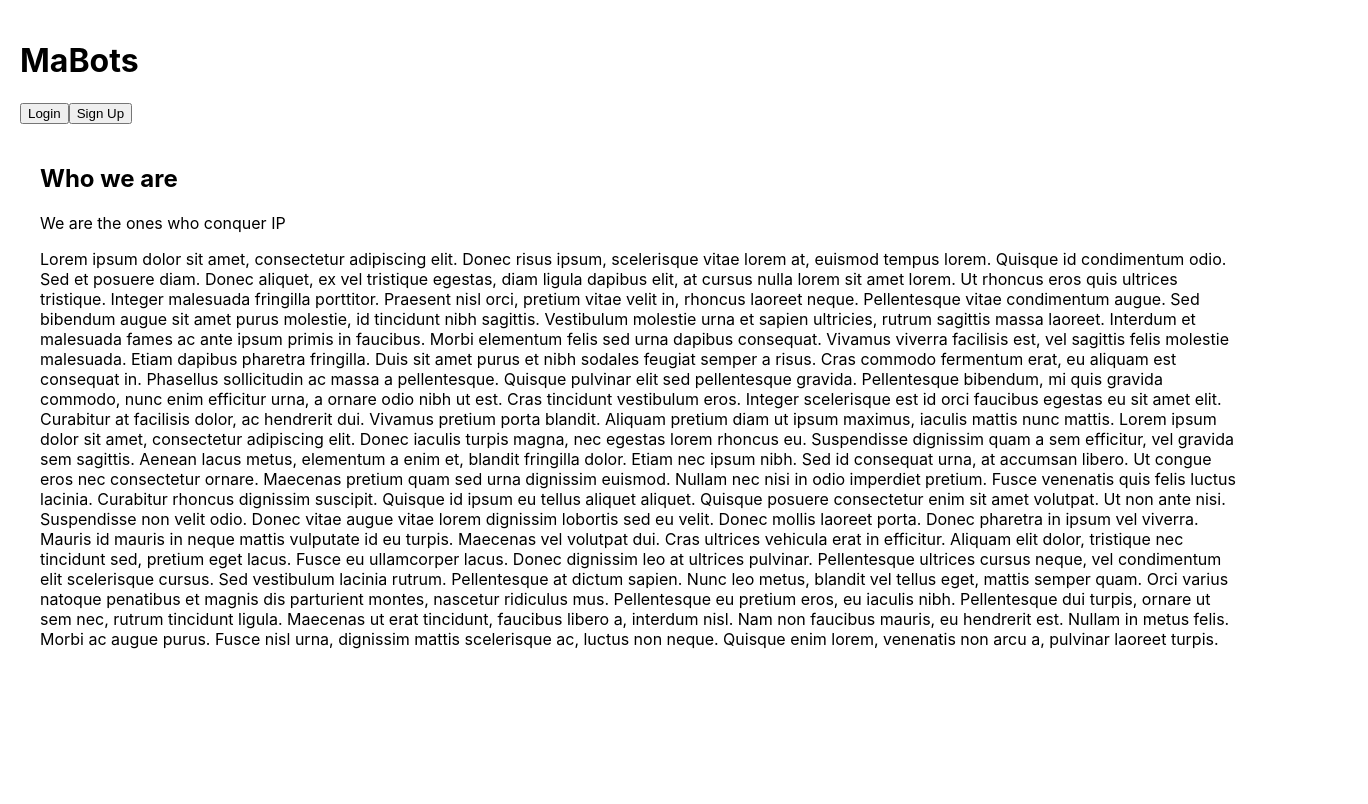
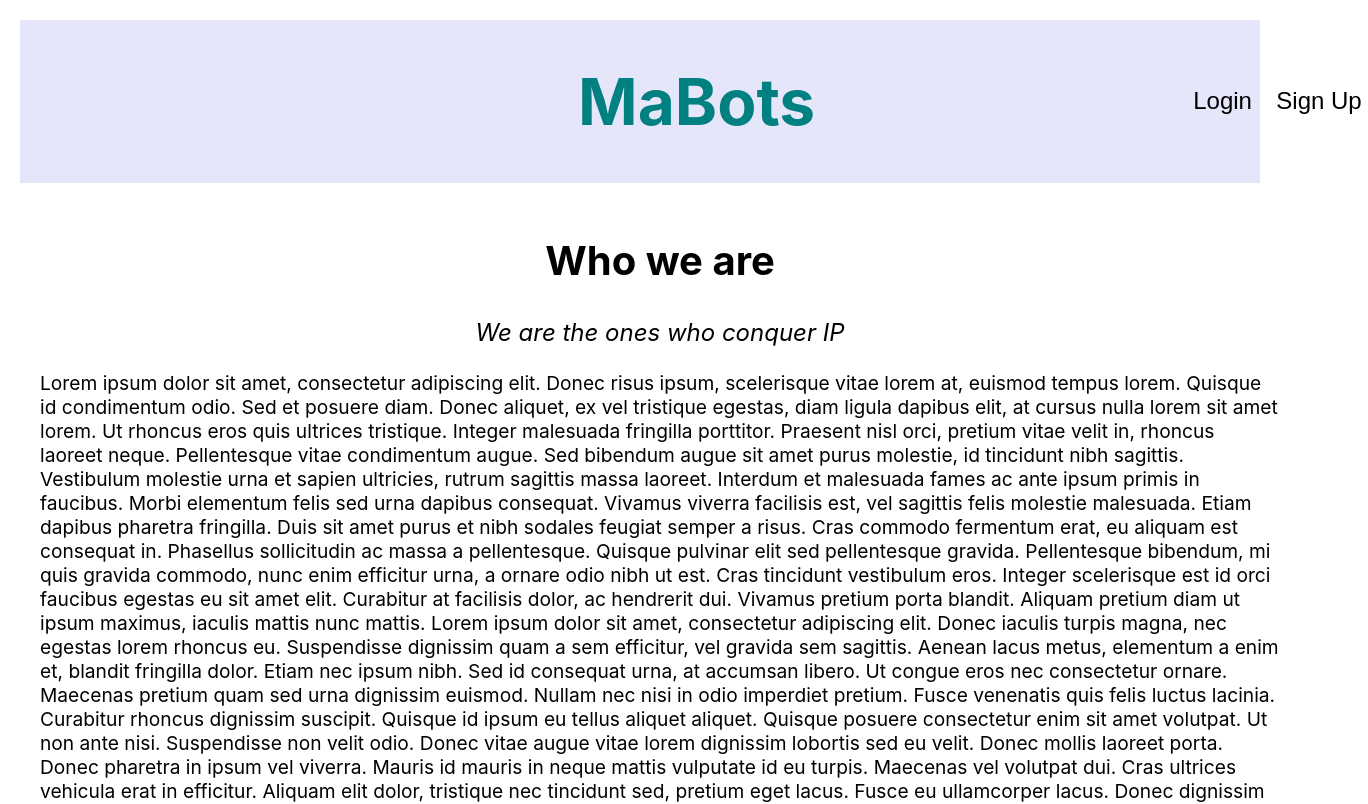
Before and after one commit to BOTomGearM8/MaBots, a React (Create React App) app in the folder client/bots-ui/: page / in a window 1280 px wide. Shown: the top 804 px of the page, 1368 px wide, since content can reach past the window. Built offline with nearby package versions, Linux system fonts and the light colour scheme.

Commit message:
added basic style

```diff
--- a/client/bots-ui/src/App.js
+++ b/client/bots-ui/src/App.js
@@ -1,9 +1,12 @@
 import { useState } from 'react'
+import useToken from './useToken';
 import './App.css';
 import Dashboard from './Dashboard';
 import Header from './Header';
+import Login from './Login';
 
 function App() {
+  const { token, setToken } = useToken();
   const [headerState, setHeaderState] = useState('start');
 
   let toLogin = () => {
@@ -12,8 +15,9 @@
 
   return (
     <div className = "wrapper">
-      <Header toLogin = {toLogin} headerState = {headerState}></Header>
-      {headerState == 'start' && <Dashboard></Dashboard>}
+      <Header toLogin = {toLogin} headerState = {headerState} token = {token}></Header>
+      {headerState === 'start' && <Dashboard></Dashboard>}
+      {headerState === 'loginClicked' && <Login setToken={setToken}></Login>}
     </div>
   );
 }
--- /dev/null
+++ b/client/bots-ui/src/Dashboard.css
@@ -0,0 +1,23 @@
+section#About > .wrapper {
+    height: 100%;
+    width: 100%;
+}
+
+section#About > .wrapper > h2 {
+    font-size: 2.5em;
+    display: flex;
+    flex-direction: row;
+    justify-content: center;
+}
+
+section#About > .wrapper > p {
+    font-size: 1.2em;
+}
+
+section#About > .wrapper > p#motto {
+    font-size: 1.5em;
+    font-style: italic;
+    display: flex;
+    flex-direction: row;
+    justify-content: center;
+}
--- a/client/bots-ui/src/Dashboard.js
+++ b/client/bots-ui/src/Dashboard.js
@@ -1,4 +1,5 @@
 import React from 'react';
+import './Dashboard.css'
 
 export default function Dashboard() {
   return(
@@ -6,7 +7,7 @@
       <section id = "About">
         <div className = "wrapper">
           <h2> Who we are </h2>
-          <p>We are the ones who conquer IP</p>
+          <p id = "motto">We are the ones who conquer IP</p>
           <p>
             Lorem ipsum dolor sit amet, consectetur adipiscing elit. Donec risus ipsum, scelerisque vitae lorem at, euismod tempus lorem. Quisque id condimentum odio. Sed et posuere diam. Donec aliquet, ex vel tristique egestas, diam ligula dapibus elit, at cursus nulla lorem sit amet lorem. Ut rhoncus eros quis ultrices tristique. Integer malesuada fringilla porttitor. Praesent nisl orci, pretium vitae velit in, rhoncus laoreet neque. Pellentesque vitae condimentum augue. Sed bibendum augue sit amet purus molestie, id tincidunt nibh sagittis. Vestibulum molestie urna et sapien ultricies, rutrum sagittis massa laoreet.
             Interdum et malesuada fames ac ante ipsum primis in faucibus. Morbi elementum felis sed urna dapibus consequat. Vivamus viverra facilisis est, vel sagittis felis molestie malesuada. Etiam dapibus pharetra fringilla. Duis sit amet purus et nibh sodales feugiat semper a risus. Cras commodo fermentum erat, eu aliquam est consequat in. Phasellus sollicitudin ac massa a pellentesque. Quisque pulvinar elit sed pellentesque gravida. Pellentesque bibendum, mi quis gravida commodo, nunc enim efficitur urna, a ornare odio nibh ut est. Cras tincidunt vestibulum eros. Integer scelerisque est id orci faucibus egestas eu sit amet elit. Curabitur at facilisis dolor, ac hendrerit dui. Vivamus pretium porta blandit. Aliquam pretium diam ut ipsum maximus, iaculis mattis nunc mattis.
--- /dev/null
+++ b/client/bots-ui/src/Header.css
@@ -0,0 +1,28 @@
+header {
+    width: 100%;
+    height: 15%;  /* not working unless parent's height specified */
+    background-color: lavender;
+    display: flex;
+    flex-direction: row;
+}
+
+header > h1 {
+    color: teal;
+    font-size: 4em;
+    position: relative;
+    left: 45%;
+}
+
+header > button {
+    border: none;
+    background-color: transparent;
+    position: relative;
+    left: 75%;
+    margin-right: 1%;
+    font-size: 1.5em;
+    cursor: pointer;
+}
+
+header > button:hover {
+    /* background-color: antiquewhite; */
+}
--- a/client/bots-ui/src/Header.js
+++ b/client/bots-ui/src/Header.js
@@ -1,26 +1,20 @@
-import useToken from './useToken';
-import Login from './Login';
+import './Header.css';
 
 export default function Header(props) {
-    const { token, setToken } = useToken();
-
     return(
         <header>
             <h1>MaBots</h1>
 
-            {props.headerState === 'loginClicked' && <Login setToken={setToken}></Login>}
-
             {props.headerState === 'start' ?
-                !token ?
-                    <button onClick={props.toLogin}> Login </button>
+                !props.token ?
+                    <button id = "login" onClick={props.toLogin}> Login </button>
                     :
                     "Profile"
                 : null
             }
 
-
             {props.headerState === 'start' ?
-                !token ? <button>Sign Up</button> : null
+                !props.token ? <button>Sign Up</button> : null
                 : null
             }
         </header>
```
